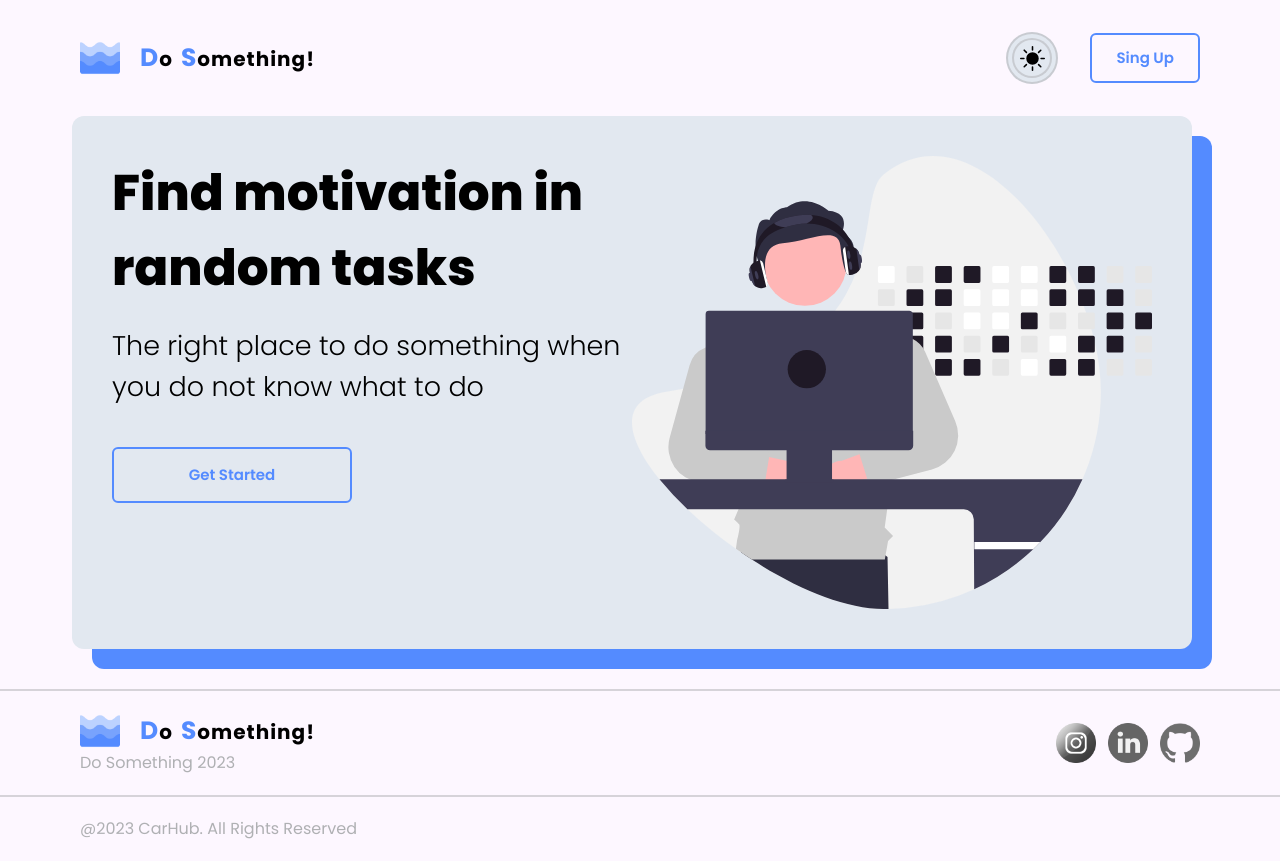
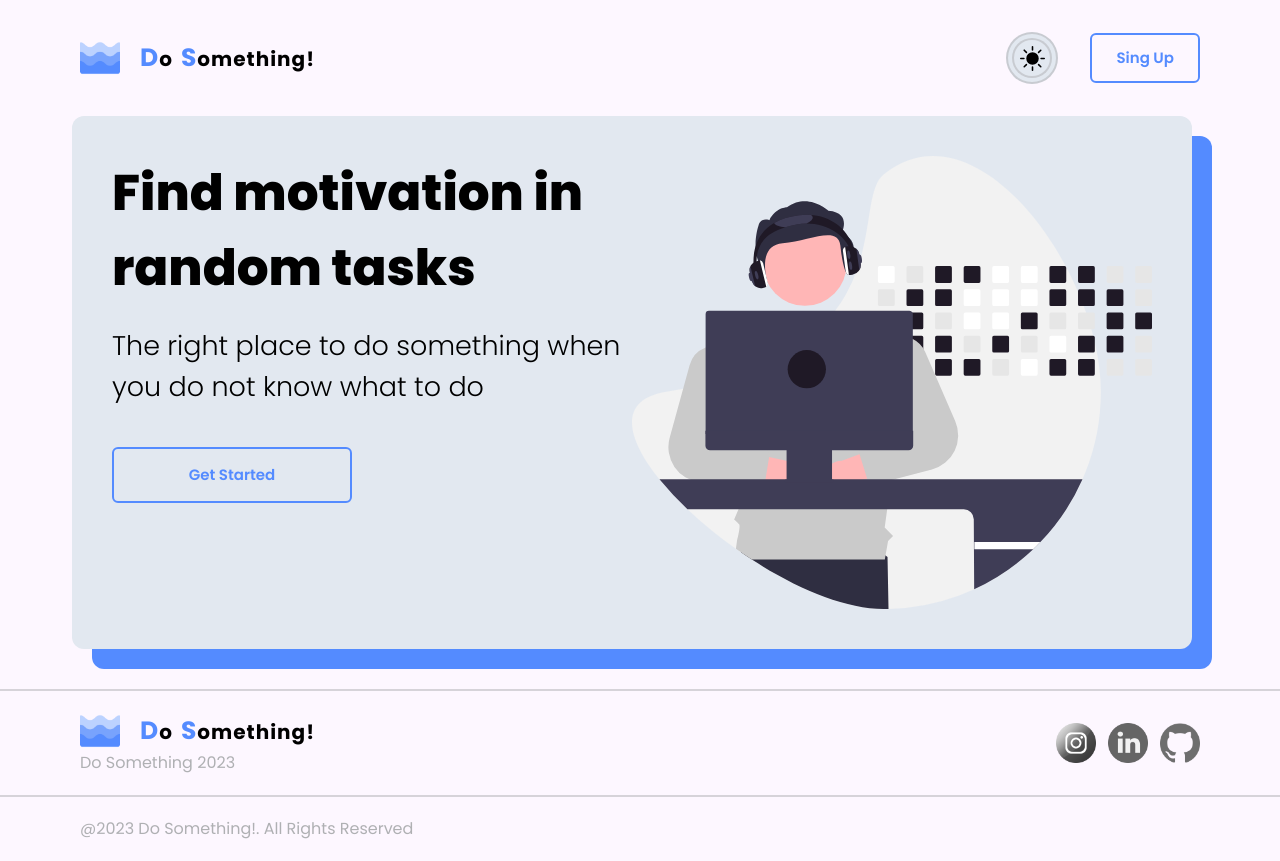
Before and after one commit to IlCabezon/do-something, a React (Vite) app: page / in a window 1280 px wide. Built offline with nearby package versions, Linux system fonts and the light colour scheme; no server answers.

Commit message:
[FX] app name

```diff
--- a/src/components/Layout/Footer.jsx
+++ b/src/components/Layout/Footer.jsx
@@ -37,7 +37,7 @@ export default function Footer() {
         </div>
       </div>
       <div className="border-t-2 border-primary flex items-center py-5 max-md:px-10 px-20 text-primary-grey">
-        <p>@2023 CarHub. All Rights Reserved</p>
+        <p>@2023 Do Something!. All Rights Reserved</p>
       </div>
     </footer>
   );
```
